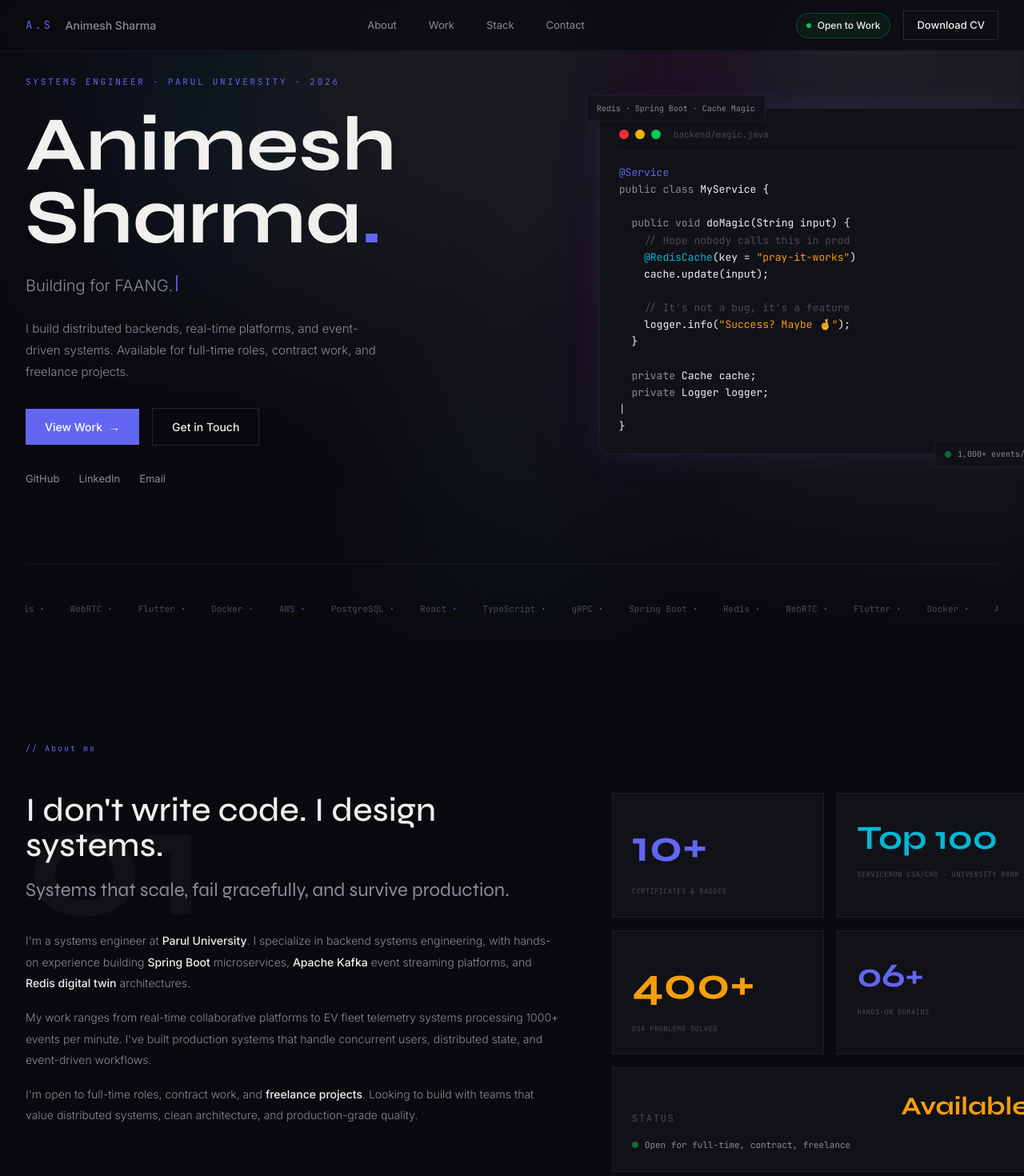
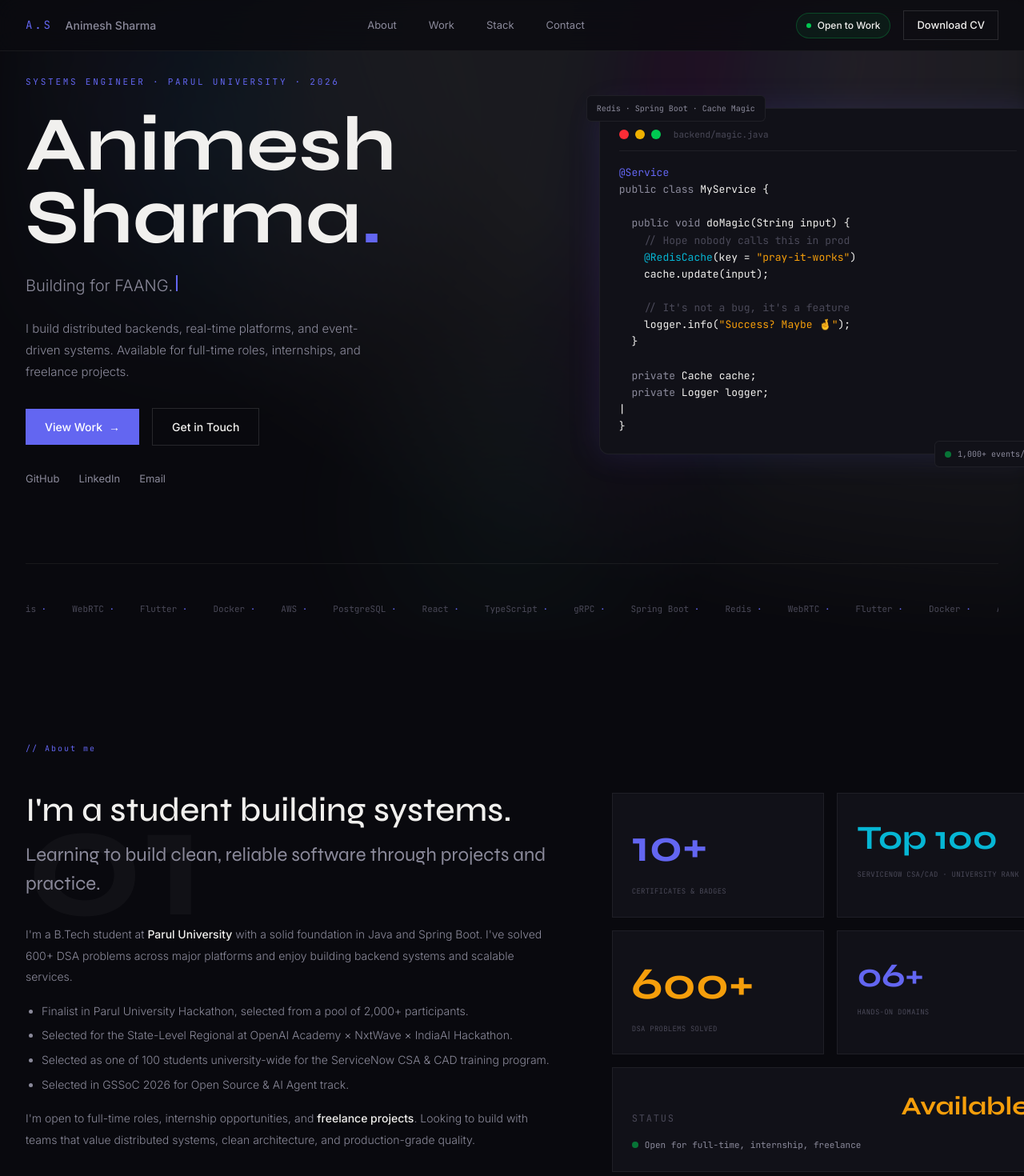
Before and after one commit to Animesh-86/Portfolio, a React (Vite) app in the folder Portfolio Prototype/: page / in a window 1280 px wide. Shown: the top 1470 px of the page at 80% size. Built offline with nearby package versions, Linux system fonts and the light colour scheme.

Commit message:
heading updates

```diff
--- a/Portfolio Prototype/src/app/components/About.tsx
+++ b/Portfolio Prototype/src/app/components/About.tsx
@@ -54,13 +54,13 @@ export function About() {
                 className="text-[42px] font-medium leading-[1.05] mb-4"
                 style={{ fontFamily: 'var(--font-display)', color: 'var(--text-primary)' }}
               >
-                I don't write code. I design systems.
+                I'm a student building systems.
               </h2>
               <p
                 className="text-[24px] font-light"
                 style={{ fontFamily: 'var(--font-display)', color: 'var(--text-secondary)' }}
               >
-                Systems that scale, fail gracefully, and survive production.
+                Learning to build clean, reliable software through projects and practice.
               </p>
             </div>
 
@@ -70,19 +70,23 @@ export function About() {
                 className="text-[14px] font-light leading-[1.9]"
                 style={{ fontFamily: 'var(--font-body)', color: 'var(--text-secondary)' }}
               >
-                I'm a systems engineer at <span className="font-medium" style={{ color: 'var(--text-primary)' }}>Parul University</span>. I specialize in backend systems engineering, with hands-on experience building <span className="font-medium" style={{ color: 'var(--text-primary)' }}>Spring Boot</span> microservices, <span className="font-medium" style={{ color: 'var(--text-primary)' }}>Apache Kafka</span> event streaming platforms, and <span className="font-medium" style={{ color: 'var(--text-primary)' }}>Redis digital twin</span> architectures.
+                I'm a B.Tech student at <span className="font-medium" style={{ color: 'var(--text-primary)' }}>Parul University</span> with a solid foundation in Java and Spring Boot. I've solved 600+ DSA problems across major platforms and enjoy building backend systems and scalable services.
               </p>
+
+              <div className="text-[14px] font-light leading-[1.9]" style={{ fontFamily: 'var(--font-body)', color: 'var(--text-secondary)' }}>
+                <ul className="list-disc pl-5 space-y-1">
+                  <li>Finalist in Parul University Hackathon, selected from a pool of 2,000+ participants.</li>
+                  <li>Selected for the State-Level Regional at OpenAI Academy × NxtWave × IndiaAI Hackathon.</li>
+                  <li>Selected as one of 100 students university-wide for the ServiceNow CSA & CAD training program.</li>
+                  <li>Selected in GSSoC 2026 for Open Source & AI Agent track.</li>
+                </ul>
+              </div>
+
               <p
                 className="text-[14px] font-light leading-[1.9]"
                 style={{ fontFamily: 'var(--font-body)', color: 'var(--text-secondary)' }}
               >
-                My work ranges from real-time collaborative platforms to EV fleet telemetry systems processing 1000+ events per minute. I've built production systems that handle concurrent users, distributed state, and event-driven workflows.
-              </p>
-              <p
-                className="text-[14px] font-light leading-[1.9]"
-                style={{ fontFamily: 'var(--font-body)', color: 'var(--text-secondary)' }}
-              >
-                I'm open to full-time roles, contract work, and <span className="font-medium" style={{ color: 'var(--text-primary)' }}>freelance projects</span>. Looking to build with teams that value distributed systems, clean architecture, and production-grade quality.
+                I'm open to full-time roles, internship opportunities, and <span className="font-medium" style={{ color: 'var(--text-primary)' }}>freelance projects</span>. Looking to build with teams that value distributed systems, clean architecture, and production-grade quality.
               </p>
             </div>
           </div>
@@ -107,7 +111,7 @@ export function About() {
                 smaller
               />
               <StatCard
-                value="400+"
+                  value="600+"
                 label="DSA Problems Solved"
                 color="var(--highlight)"
                 inView={inView}
@@ -153,7 +157,7 @@ export function About() {
                   className="text-[11px]"
                   style={{ fontFamily: 'var(--font-mono)', color: 'var(--text-secondary)' }}
                 >
-                  Open for full-time, contract, freelance
+                  Open for full-time, internship, freelance
                 </span>
               </div>
             </div>
--- a/Portfolio Prototype/src/app/components/Achievements.tsx
+++ b/Portfolio Prototype/src/app/components/Achievements.tsx
@@ -198,11 +198,8 @@ export function Achievements() {
 
         <div className="mb-16 relative z-10">
           <h2 className="text-[48px] font-medium" style={{ fontFamily: 'var(--font-display)', color: 'var(--text-primary)' }}>
-            Certifications<span style={{ color: 'var(--primary)' }}>.</span>
+            Certifications and Badges
           </h2>
-          <p className="mt-4 text-[14px] max-w-2xl" style={{ fontFamily: 'var(--font-body)', color: 'var(--text-muted)', lineHeight: '1.8' }}>
-            Stacking slider showcasing professional credentials with smooth card animations.
-          </p>
         </div>
 
         <div className="mb-12 flex flex-wrap gap-2 relative z-10">
--- a/Portfolio Prototype/src/app/components/Contact.tsx
+++ b/Portfolio Prototype/src/app/components/Contact.tsx
@@ -68,7 +68,7 @@ export function Contact() {
                   lineHeight: '1.8'
                 }}
               >
-                Looking for full-time roles, contract opportunities, or freelance projects. I'm actively seeking teams and clients to build production systems with.
+                Looking for full-time roles, internship opportunities, or freelance projects. I'm actively seeking teams and clients to build production systems with.
               </p>
 
               {/* Contact Details */}
--- a/Portfolio Prototype/src/app/components/Hero.tsx
+++ b/Portfolio Prototype/src/app/components/Hero.tsx
@@ -73,7 +73,7 @@ export function Hero() {
                 lineHeight: '1.8'
               }}
             >
-              I build distributed backends, real-time platforms, and event-driven systems. Available for full-time roles, contract work, and freelance projects.
+              I build distributed backends, real-time platforms, and event-driven systems. Available for full-time roles, internships, and freelance projects.
             </p>
 
             {/* CTA Buttons */}
--- a/Portfolio Prototype/src/app/components/Work.tsx
+++ b/Portfolio Prototype/src/app/components/Work.tsx
@@ -101,7 +101,7 @@ export function Work() {
             className="text-[48px] font-medium"
             style={{ fontFamily: 'var(--font-display)', color: 'var(--text-primary)' }}
           >
-            Systems I've Built
+            Projects I've Built
           </h2>
 
           {/* Filter Tabs */}
```
Also changed, not shown: 5 other files (tests, documents, lock files or other folders).
